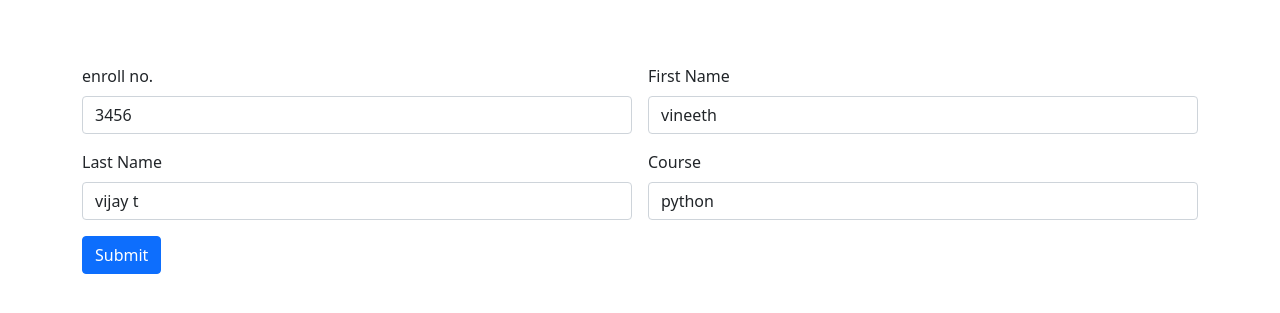
After one commit to vineethvijaych/django, a Django app: page /edit/6 in a window 1280 px wide. The commit adds this page. Shown: the top 313 px of the page. Run offline with Django 4.2, Linux system fonts and the light colour scheme; data comes from the database, SQL or seed files in the repository; both versions use the stored data as it was after the commit; some libraries are stand-ins or nearby versions.

Commit message:
crud operations

```diff
--- /dev/null
+++ b/django sample/pro/app1/templates/edit.html
@@ -0,0 +1,40 @@
+{% load static %}
+<!DOCTYPE html>
+<html lang="en">
+<head>
+    <meta charset="UTF-8">
+    <meta name="viewport" content="width=device-width, initial-scale=1.0">
+    <link href="https://cdn.jsdelivr.net/npm/bootstrap@5.1.3/dist/css/bootstrap.min.css" rel="stylesheet" integrity="sha384-1BmE4kWBq78iYhFldvKuhfTAU6auU8tT94WrHftjDbrCEXSU1oBoqyl2QvZ6jIW3" crossorigin="anonymous">
+    <title>Document</title>
+</head>
+<body>
+    <div class="container">
+
+    <form class="row g-3 mt-5" action="{% url 'edit' s_id=ed.id %}" method="post" >
+      {% csrf_token %}
+      <div class="col-md-6">
+        <label for="inputEmail4" class="form-label">enroll no.</label>
+        <input type="number" class="form-control" name="number" value="{{ed.student_id}}" id="inputEmail4">
+      </div>
+        <div class="col-md-6">
+          <label for="inputEmail4" class="form-label">First Name</label>
+          <input type="text" class="form-control" name="fname" value="{{ed.student_name}}"id="inputEmail4">
+        </div>
+        <div class="col-md-6">
+          <label for="inputPassword4" class="form-label">Last Name</label>
+          <input type="text" class="form-control" name="lname" value="{{ed.lname}}" id="inputPassword4">
+        </div>
+        <div class="col-md-6">
+          <label for="inputPassword4" class="form-label">Course</label>
+          <input type="text" class="form-control" name="cname" value="{{ed.course_name}}"id="inputPassword4">
+        </div>
+        <div class="col-12">
+          <button type="submit" class="btn btn-primary">Submit</button>
+        </div>
+      </form>
+
+    </div>
+<script src="https://cdn.jsdelivr.net/npm/@popperjs/core@2.10.2/dist/umd/popper.min.js" integrity="sha384-7+zCNj/IqJ95wo16oMtfsKbZ9ccEh31eOz1HGyDuCQ6wgnyJNSYdrPa03rtR1zdB" crossorigin="anonymous"></script>
+<script src="https://cdn.jsdelivr.net/npm/bootstrap@5.1.3/dist/js/bootstrap.min.js" integrity="sha384-QJHtvGhmr9XOIpI6YVutG+2QOK9T+ZnN4kzFN1RtK3zEFEIsxhlmWl5/YESvpZ13" crossorigin="anonymous"></script>
+</body>
+</html>
--- a/django sample/pro/app1/templates/table.html
+++ b/django sample/pro/app1/templates/table.html
@@ -34,8 +34,8 @@
                         <td scope="row">{{ j.student_name }}</td>
                         <td>{{ j.lname }}</td>
                         <td>{{ j.course_name}}</td>
-                        <td>
-                          <button type="button" class="btn btn-warning">edit</button>
+                        <td >
+                          <a href="{% url 'edit' s_id=j.id %}"><button type="button" class="btn btn-warning">edit</button></a>
                           <a href="{% url 'delete' s_id=j.id %}"><button type="button" class="btn btn-danger ms-3">Delete</button></a>
                         </td>
                       </tr>
--- a/django sample/pro/app1/urls.py
+++ b/django sample/pro/app1/urls.py
@@ -7,6 +7,7 @@ urlpatterns=[
     path('table',views.table,name="table"),
     path('image',views.image,name="image"),
     path('form',views.form,name="form"),
-    path('delete/<int:s_id>',views.delete,name="delete")
+    path('delete/<int:s_id>',views.delete,name="delete"),
+    path('edit/<int:s_id>',views.edit,name="edit")
 
 ]
--- a/django sample/pro/app1/views.py
+++ b/django sample/pro/app1/views.py
@@ -42,3 +42,14 @@ def delete(request,s_id):
     field=student.objects.get(id=s_id)
     field.delete()
     return redirect(table)
+
+def edit(request,s_id):
+    ed=student.objects.get(id=s_id)
+    if request.method=='POST':
+        e_id=request.POST.get('number')
+        f_name=request.POST.get('fname')
+        l_name=request.POST.get('lname')
+        course=request.POST.get('cname')
+        student.objects.filter(id=s_id).update(student_id=e_id,student_name=f_name,lname=l_name,course_name=course)
+        return redirect(table)
+    return render(request,'edit.html',{'ed':ed})
```
Also changed, not shown: django sample/pro/db.sqlite3.
